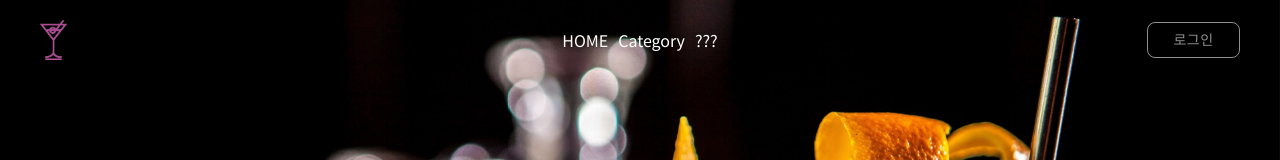
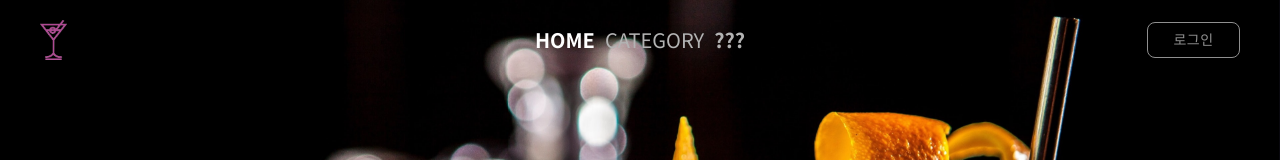
Before and after one commit to codestates-seb/seb44_main_002, a React (Create React App) app in the folder client/: page / in a window 1280 px wide. Shown: the top 160 px of the page. Built offline with nearby package versions, Linux system fonts and the light colour scheme.

Commit message:
chore : 경로에 따라 헤더 ui변경

```diff
--- a/client/src/components/Header.js
+++ b/client/src/components/Header.js
@@ -1,5 +1,5 @@
 import { useState, useEffect } from 'react';
-import { useNavigate } from 'react-router-dom';
+import { useNavigate, useLocation } from 'react-router-dom';
 import { useSelector, useDispatch } from 'react-redux';
 import { login, logout } from '../redux/slice/isLoginSlice';
 
@@ -12,7 +12,9 @@ import LogoutIcon from '@mui/icons-material/Logout';
 
 export default function Header() {
   const [position, setPosition] = useState(0);
+
   const navigate = useNavigate();
+  const location = useLocation();
 
   // 리덕스 툴킷
   const isLogin = useSelector((state) => state.isLogin.isLogin);
@@ -33,7 +35,7 @@ export default function Header() {
   // useNavigate 함수
   const MenuItem = ({ path, label }) => (
     <div
-      className="cursor-pointer mr-[10px] max-[768px]:hidden"
+      className={`text-xl font-bold cursor-pointer mr-[10px] max-[768px]:hidden`}
       role="presentation"
       onClick={() => navigate(path)}
       onKeyDown={() => navigate(path)}
@@ -55,14 +57,38 @@ export default function Header() {
         />
       </HeaderDiv>
       <HeaderDiv className="justify-center">
-        <MenuItem path="/" label="HOME" />
-        <MenuItem path="/category" label="Category" />
-        <div className="max-[768px]:hidden">???</div>
+        <div
+          className={`text-xl cursor-pointer mr-[10px] max-[768px]:hidden ${
+            location.pathname === '/'
+              ? `${position ? 'text-black' : 'text-white'} font-bold`
+              : 'text-gray-200 font-normal'
+          }`}
+          role="presentation"
+          onClick={() => navigate('/')}
+          onKeyDown={() => navigate('/')}
+        >
+          HOME
+        </div>
+        <div
+          className={`text-xl font-bold cursor-pointer mr-[10px] max-[768px]:hidden ${
+            location.pathname === '/category'
+              ? `${position ? 'text-black' : 'text-white'} font-bold`
+              : 'text-gray-200 font-normal'
+          }`}
+          role="presentation"
+          onClick={() => navigate('/category')}
+          onKeyDown={() => navigate('/category')}
+        >
+          CATEGORY
+        </div>
+        <div className="font-bold text-xl max-[768px]:hidden text-gray-200">
+          ???
+        </div>
       </HeaderDiv>
       {isLogin ? (
         <>
           <HeaderDiv className="justify-end max-[768px]:hidden">
-            <div className="flex mx-2 items-center">일이삼사</div>
+            <div className="flex mx-2 font-bold items-center">일이삼사</div>
             <div className="mx-2">
               <MenuItem
                 path="/mypage"
@@ -109,6 +135,17 @@ const HeaderContainer = tw.header`
   ${(props) => props.position && 'bg-white text-black shadow-lg'}
 `;
 
+const MenuItem = tw.div`
+  text-xl
+  cursor-pointer
+  mr-[10px]
+  max-[768px]:hidden
+  ${(props) =>
+    props.isActive
+      ? `${props.position ? 'text-black' : 'text-white'} font-bold`
+      : 'text-gray-200 font-normal'}
+`;
+
 const HeaderDiv = tw.div`
 flex
 flex-1
```
